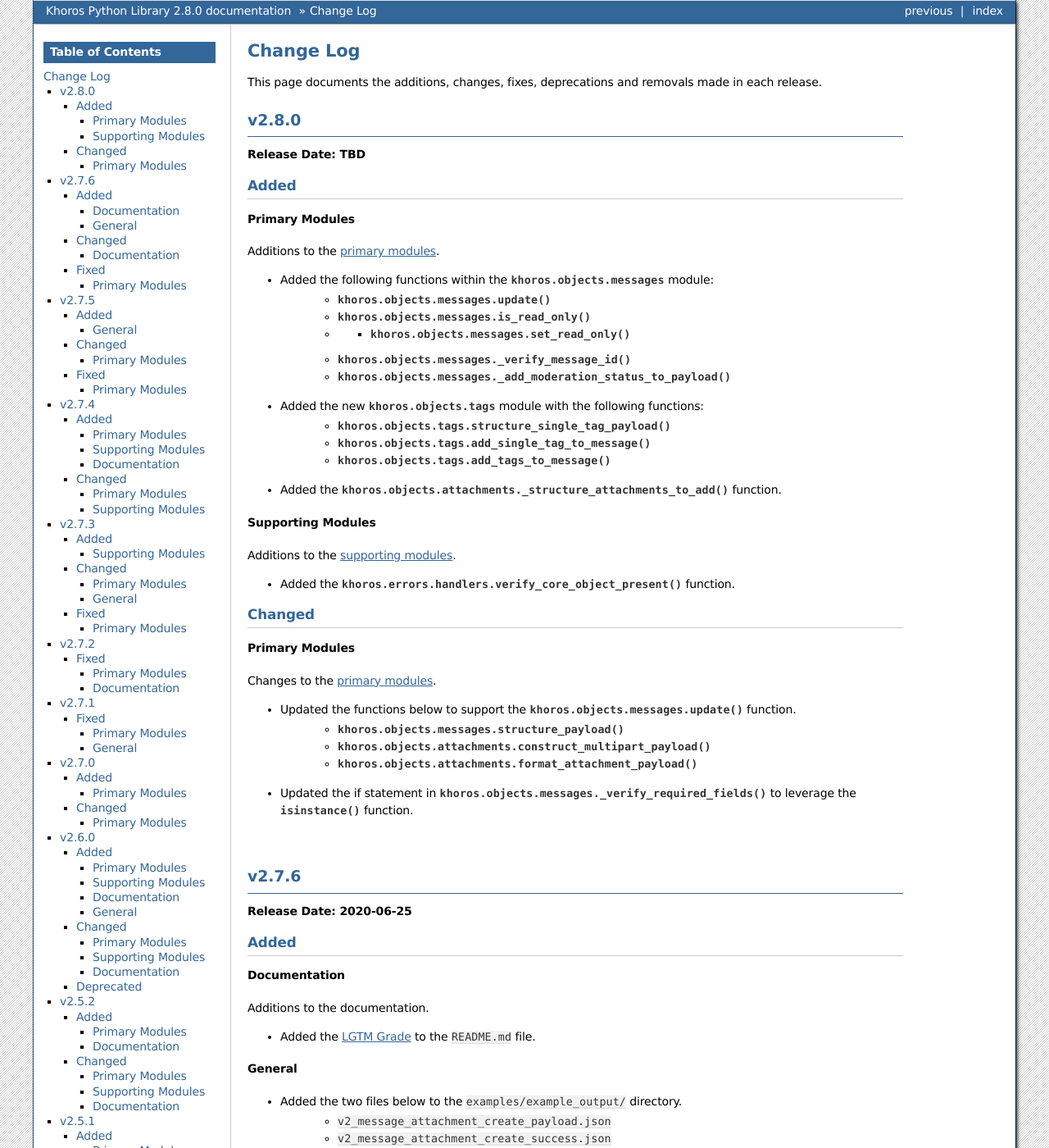
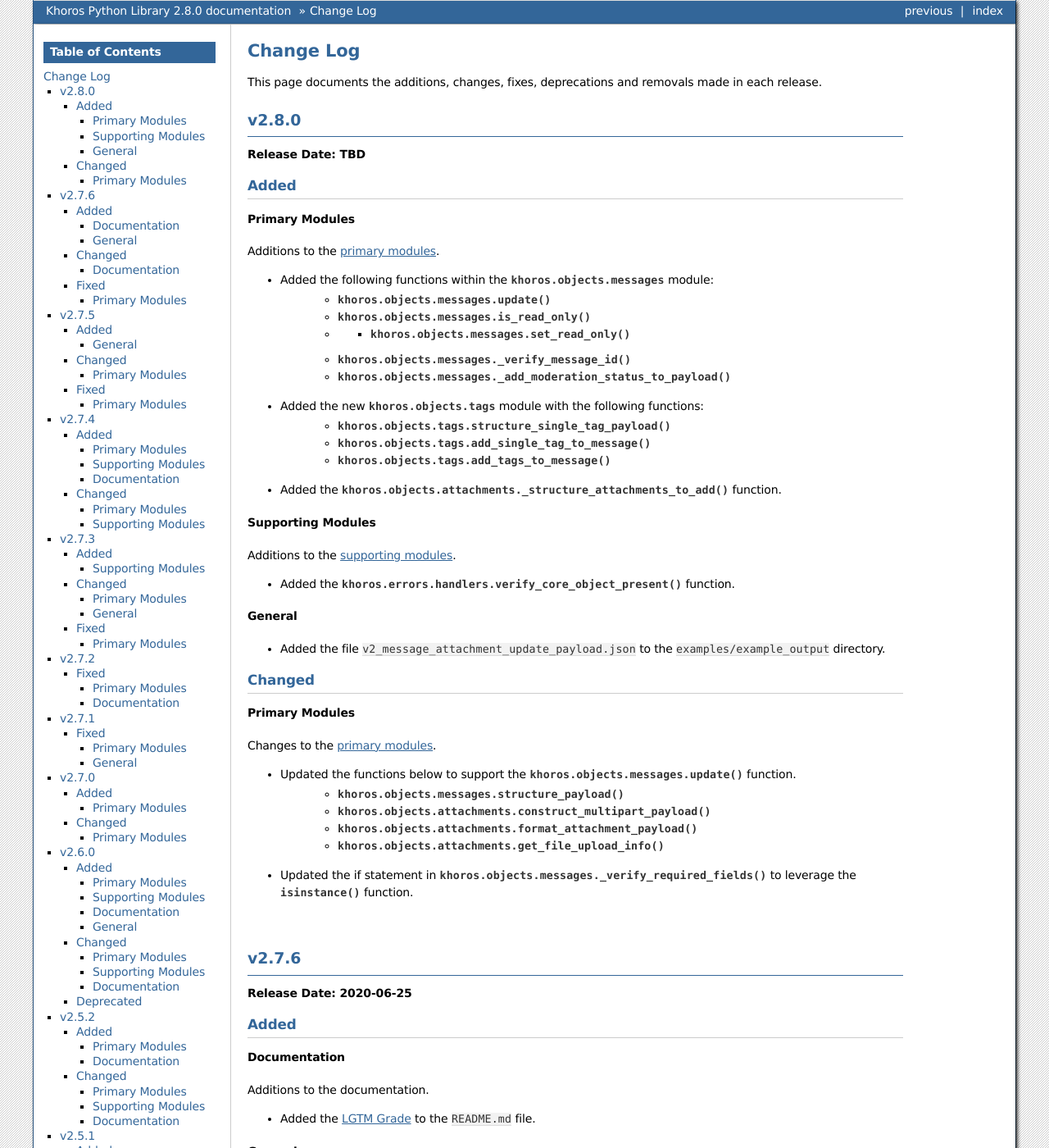
Before and after one commit to jeffshurtliff/khoros, a Sphinx documentation site: the page built from docs/changelog.rst, in a window 1280 px wide and 1400 px high. Shown: the whole window at 82% size. Built offline with Sphinx 7.4.7, drawn with Linux system fonts in a browser that asks for light colours.

Commit message:
Made changes relating to v2.8.0. Details in changelog.

```diff
--- a/docs/changelog.rst
+++ b/docs/changelog.rst
@@ -33,6 +33,11 @@
 
 * Added the :py:func:`khoros.errors.handlers.verify_core_object_present` function.
 
+General
+-------
+* Added the file ``v2_message_attachment_update_payload.json`` to the
+  ``examples/example_output`` directory.
+
 Changed
 =======
 
@@ -44,6 +49,7 @@
     * :py:func:`khoros.objects.messages.structure_payload`
     * :py:func:`khoros.objects.attachments.construct_multipart_payload`
     * :py:func:`khoros.objects.attachments.format_attachment_payload`
+    * :py:func:`khoros.objects.attachments.get_file_upload_info`
 * Updated the if statement in :py:func:`khoros.objects.messages._verify_required_fields` to leverage
   the :py:func:`isinstance` function.
 
```
